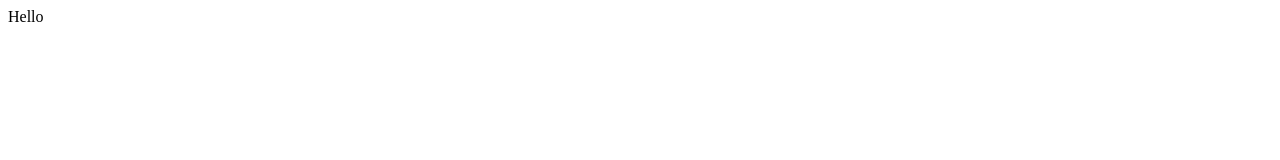
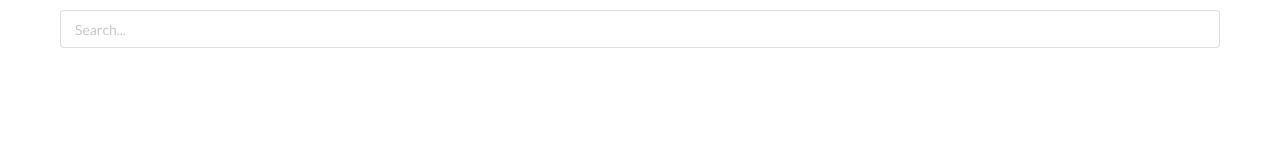
Before and after one commit to heimzza/pictures, a React (Create React App) app: page / in a window 1280 px wide. Shown: the top 160 px of the page. Built offline with nearby package versions, Linux system fonts and the light colour scheme.

Commit message:
searchbar

```diff
--- a/public/index.html
+++ b/public/index.html
@@ -24,6 +24,7 @@
       work correctly both with client-side routing and a non-root public URL.
       Learn how to configure a non-root public URL by running `npm run build`.
     -->
+    <link rel="stylesheet" href="https://cdnjs.cloudflare.com/ajax/libs/semantic-ui/2.4.1/semantic.min.css" integrity="sha512-8bHTC73gkZ7rZ7vpqUQThUDhqcNFyYi2xgDgPDHc+GXVGHXq+xPjynxIopALmOPqzo9JZj0k6OqqewdGO3EsrQ==" crossorigin="anonymous" referrerpolicy="no-referrer" />
     <title>React App</title>
   </head>
   <body>
--- a/src/components/App.js
+++ b/src/components/App.js
@@ -1,9 +1,10 @@
 import React from 'react';
-import SearchBar from './SearchBar'
+import SearchBar from './SearchBar/SearchBar'
+import './app.css'
 
 const App = () => {
   return (
-    <div>
+    <div className='app-container'>
       <SearchBar></SearchBar>
     </div>
   );
--- a/src/components/SearchBar.js
+++ /dev/null
@@ -1,11 +0,0 @@
-import React from 'react';
-
-const SearchBar = () => {
-    return (
-        <div>
-            Hello
-        </div>
-    );
-};
-
-export default SearchBar;
--- /dev/null
+++ b/src/components/SearchBar/SearchBar.js
@@ -0,0 +1,12 @@
+import React from 'react';
+import './searchbar.css'
+
+const SearchBar = () => {
+    return (
+        <div className="search-bar-container ui input">
+            <input type="text" placeholder="Search..."/>
+        </div>
+    );
+};
+
+export default SearchBar;
--- /dev/null
+++ b/src/components/SearchBar/searchbar.css
@@ -0,0 +1,4 @@
+.search-bar-container {
+    flex: 1;
+    padding: 0px 20px;
+}
--- /dev/null
+++ b/src/components/app.css
@@ -0,0 +1,5 @@
+.app-container {
+    display: flex;
+    justify-content: center;
+    padding: 10px 40px;
+}
```
